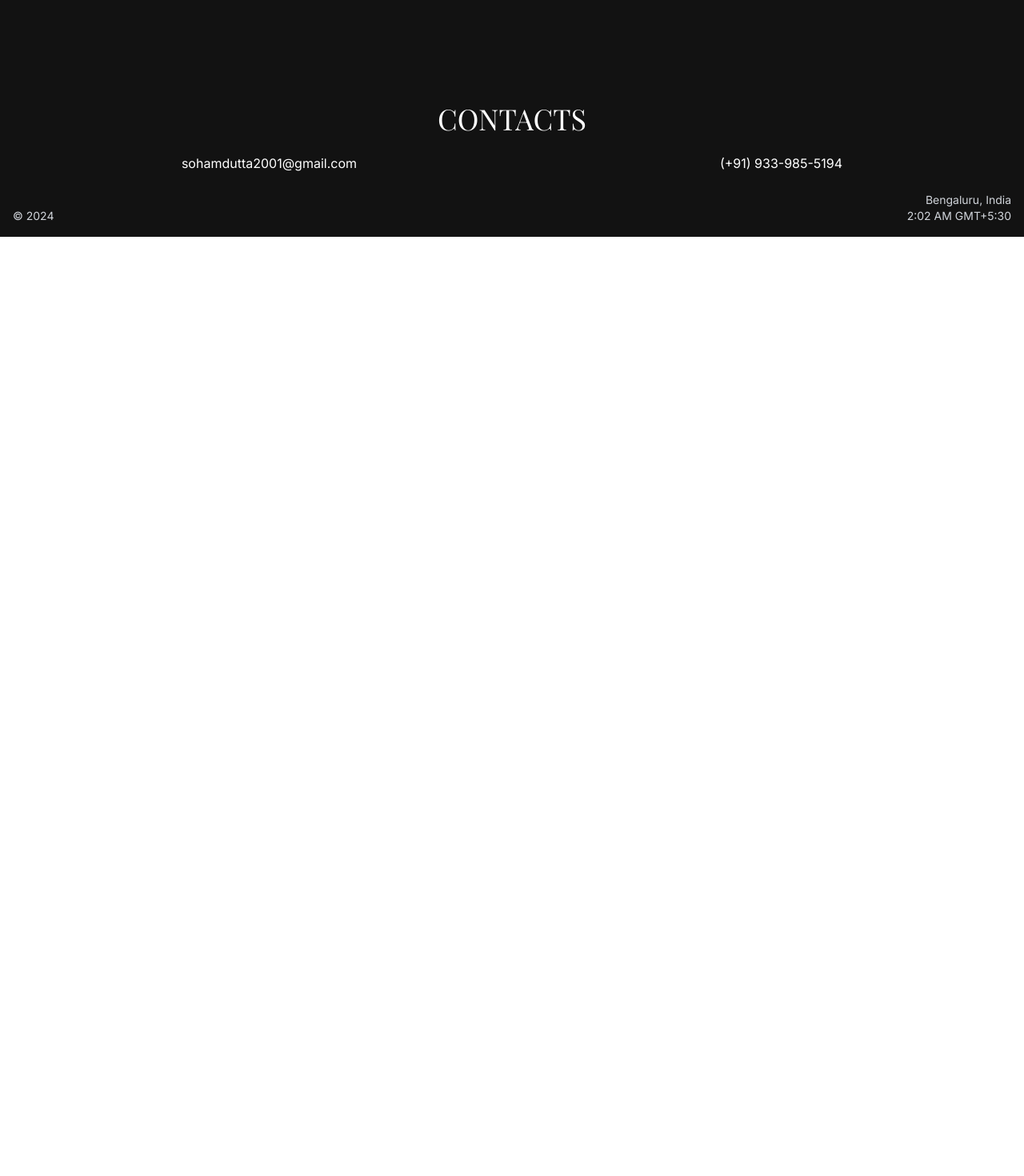
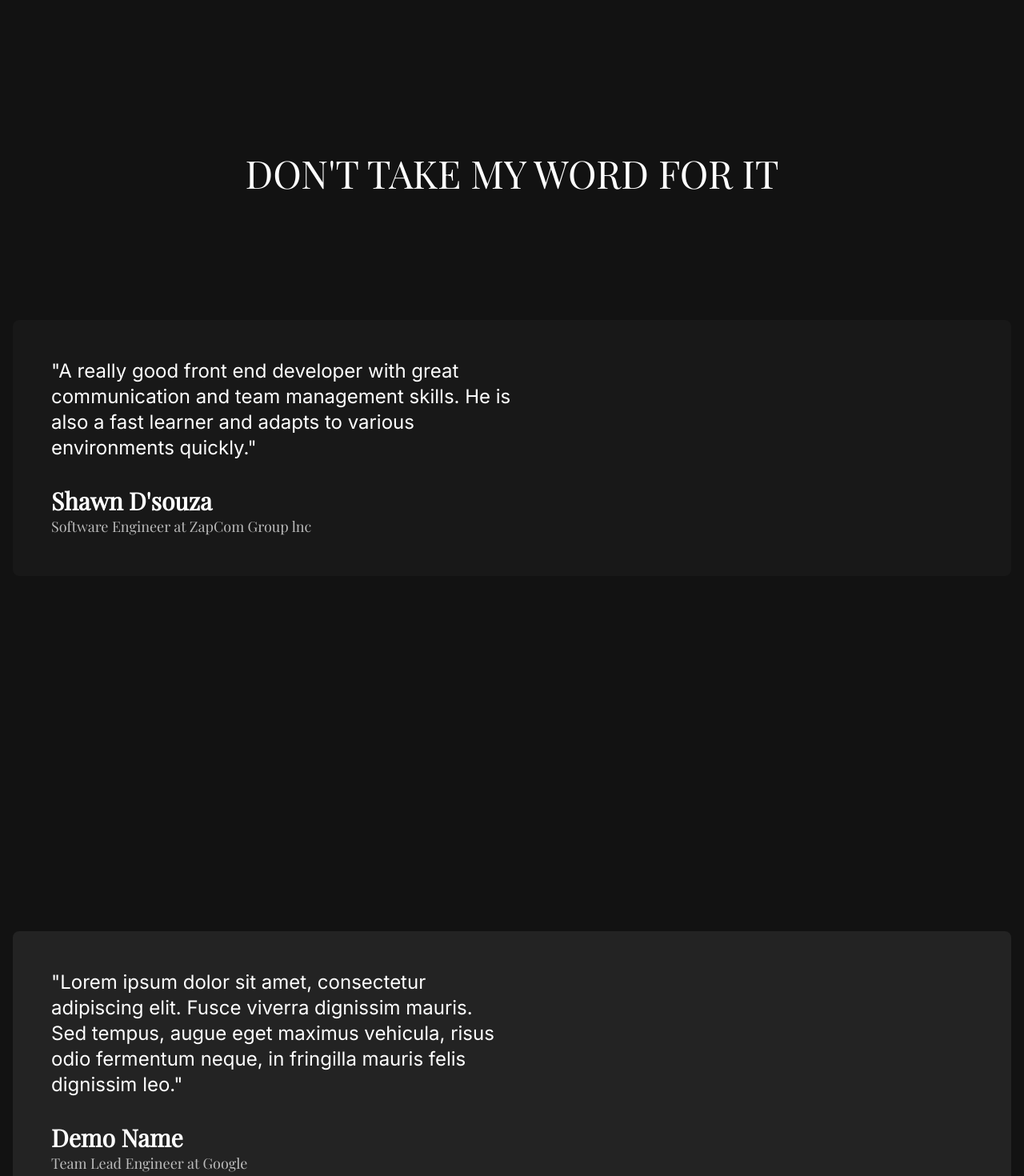
Before and after one commit to shm-dtt/portfolio-v2, a Next.js app: page / in a window 1280 px wide. Shown: the part 740-2210 px from the top of the page at 80% size. Before the commit the page ends 1036 px from the top, so only its background shows below. Built offline with nearby package versions, Linux system fonts and the light colour scheme.

Commit message:
Added Testimonials, other minor changes in Footer

```diff
--- a/app/globals.css
+++ b/app/globals.css
@@ -1,6 +1,10 @@
 @tailwind base;
 @tailwind components;
 @tailwind utilities;
+
+body {
+  background-color: #121212;
+}
 
 /* Hide scrollbar */
 /* For Chrome, Safari, and Opera */
--- a/app/page.tsx
+++ b/app/page.tsx
@@ -6,6 +6,8 @@ import { useEffect, useState } from "react";
 import { AnimatePresence } from "framer-motion";
 import Preloader from "@/components/Preloader/Preloader";
 import Contact from "@/components/Contact/Contact";
+import Experience from "@/components/Experience/Experience";
+import Testimonials from "@/components/Testimonials/Testimonials";
 
 export default function Home() {
 
@@ -18,7 +20,7 @@ export default function Home() {
 
           setTimeout( () => {
             setIsLoading(false);
-            //document.body.style.cursor = 'default'
+            //document.body.style.cursor = 'default''
             window.scrollTo(0,0);
           }, 2000)
       }
@@ -26,11 +28,13 @@ export default function Home() {
   }, [])
 
   return <div>
-    <AnimatePresence mode='wait'>
+    {/* <AnimatePresence mode='wait'>
         {isLoading && <Preloader />}
-      </AnimatePresence>
+      </AnimatePresence> */}
     <Header/>
     <LandingPage />
+    {/* <Experience/> */}
+    <Testimonials/>
     <Contact/>
     <Footer/>
   </div>;
--- a/components/Contact/Contact.tsx
+++ b/components/Contact/Contact.tsx
@@ -6,15 +6,21 @@ const Contact: React.FC = () => {
   return (
     <div className=" flex flex-col items-center justify-center bg-light-black text-white">
       <p
-        className={`${playfairDisplay.className} lg:text-4xl text-3xl uppercase`}
+        className={`${playfairDisplay.className} lg:text-5xl text-3xl uppercase`}
       >
-        Contacts
+        Contact
       </p>
-      <div className={`${inter.className} flex justify-around w-screen my-6`}>
-        <Link href="mailto:sohamdutta2001@gmail.com">
-          sohamdutta2001@gmail.com
-        </Link>
-        <Link href="tel:+919339855194">(+91) 933-985-5194</Link>
+      <div
+        className={`${inter.className} flex justify-around w-screen my-6`}
+      >
+        {/* Add conatct form here */}
+
+        <div className="flex flex-col items-center">
+          <p className=" text-gray-400 text-md">or directly email me at</p>
+          <Link href="mailto:sohamdutta2001@gmail.com" className=" underline text-lg">
+            sohamdutta2001@gmail.com
+          </Link>
+        </div>
       </div>
     </div>
   );
--- /dev/null
+++ b/components/Experience/Experience.tsx
@@ -0,0 +1,17 @@
+import { playfairDisplay } from "@/app/fonts/Fonts";
+import React from "react";
+
+const Experience: React.FC = () => {
+  return (
+    <div className=" flex flex-col items-center justify-center bg-light-black text-white">
+      <p
+        className={`${playfairDisplay.className} lg:text-5xl text-3xl uppercase`}
+      >
+        Experience
+      </p>
+
+    </div>
+  );
+};
+
+export default Experience;
--- a/components/Footer/Footer.tsx
+++ b/components/Footer/Footer.tsx
@@ -1,7 +1,5 @@
 "use client";
-import {
-  inter
-} from "@/app/fonts/Fonts";
+import { inter } from "@/app/fonts/Fonts";
 import { useEffect, useState } from "react";
 import { Data } from "@/app/data/Data";
 
@@ -26,14 +24,17 @@ const Footer: React.FC = () => {
   return (
     <>
       <div
-        className={`px-4 pb-4 flex justify-between items-end bg-light-black text-gray-300 ${inter.className} lg:text-sm text-xs`}
+        className={`p-4 flex justify-between items-end bg-light-black text-white ${inter.className} lg:text-sm text-xs`}
       >
-        <p className=" text-left flex flex-col ">
-          <span>© {Data.year}</span>
+        <p className=" text-left flex flex-col gap-3">
+          <span className=" text-gray-400">VERSION</span>
+          <span>© {Data.year} Edition</span>
         </p>
-        <p className=" text-right flex flex-col">
-          <span>{Data.location}, {Data.country}</span>
-          <span>{time} GMT{Data.gmtOffset}</span>
+        <p className=" text-right flex flex-col gap-3">
+          <span className=" text-gray-400">LOCAL TIME</span>
+          <span>
+            {time} GMT{Data.gmtOffset}
+          </span>
         </p>
       </div>
     </>
--- a/components/Header/Header.tsx
+++ b/components/Header/Header.tsx
@@ -1,15 +1,22 @@
 "use client";
 import { inter } from "@/app/fonts/Fonts";
+import Image from "next/image";
 import Link from "next/link";
 
 const Header: React.FC = () => {
   return (
     <>
       <div
-        className={`p-6 flex justify-between items-end bg-light-black text-gray-300 ${inter.className} lg:text-sm text-xs`}
+        className={`p-4 flex justify-between items-center bg-light-black text-gray-300 ${inter.className} lg:text-sm text-xs`}
       >
         <p className=" uppercase">
-          <span>Soham Dutta</span>
+          <span className=" lg:inline-block hidden">Soham Dutta</span>
+          <Image
+            src="/favicon.ico"
+            alt="logo"
+            width={24}
+            height={24}
+            className="inline-block lg:hidden"/>
         </p>
         <p className=" flex uppercase lg:gap-10 gap-5 font-medium">
           <Link href="https://github.com/shm-dsgn" target="_blank">
@@ -22,7 +29,7 @@ const Header: React.FC = () => {
             href="https://drive.google.com/file/d/1-1-9ht1R1086T9KF3m0Ooy4swHL-NFPv/view"
             target="_blank"
           >
-            Resume
+            Resume/CV
           </Link>
         </p>
       </div>
--- a/components/LandingPage/LandingPage.tsx
+++ b/components/LandingPage/LandingPage.tsx
@@ -35,7 +35,7 @@ const LandingPage: React.FC = () => {
   };
 
   return (
-    <div className=" flex flex-col h-screen items-center justify-center bg-light-black">
+    <div className=" flex flex-col h-[110vh] items-center justify-center bg-light-black">
       <div className=" flex flex-col items-center justify-center z-1 pointer-events-none text-white lg:text-7xl md:text-5xl text-4xl text-center uppercase">
         <div>
           <span className={greatVibes.className}>{Data.firstName.charAt(0)}</span>
--- /dev/null
+++ b/components/Testimonials/Card.tsx
@@ -0,0 +1,28 @@
+import { inter, playfairDisplay } from "@/app/fonts/Fonts";
+
+interface CardProps {
+  name: string;
+  role: string;
+  statement: string;
+  color: string;
+  i: number;
+}
+
+const Card: React.FC<CardProps> = ({ name, role, statement, color, i }) => {
+  return (
+    <div className=" h-[90vh] flex items-center justify-center sticky top-0 text-white">
+      <div
+        className=" flex flex-col relative w-screen rounded-lg p-12 origin-top gap-8"
+        style={{ backgroundColor: color, top: `calc(-5vh + ${i * 60}px)` }}
+      >
+        <p className={` ${inter.className} lg:text-2xl text-lg lg:w-1/2`}>"{statement}"</p>
+        <div className={`${playfairDisplay.className}`}>
+          <h2 className="lg:text-3xl text-xl font-extrabold">{name}</h2>
+          <h3 className="lg:text-lg text-md opacity-70">{role}</h3>
+        </div>
+      </div>
+    </div>
+  );
+};
+
+export default Card;
--- /dev/null
+++ b/components/Testimonials/Testimonials.tsx
@@ -0,0 +1,25 @@
+import { playfairDisplay } from "@/app/fonts/Fonts";
+import React from "react";
+import { testimonials } from "./data";
+import Card from "./Card";
+
+const Testimonials: React.FC = () => {
+  return (
+    <div className=" flex flex-col z-1">
+      <div className="text-white text-center">
+      <p
+        className={`${playfairDisplay.className} lg:text-5xl text-3xl uppercase `}
+      >
+        Don't take my word for it
+      </p>
+      </div>
+      <div className=" mx-4 mb-8">
+        {testimonials.map((testimonial, i) => {
+          return <Card key={`p_${i}`} {...testimonial} i={i} />;
+        })}
+      </div>
+    </div>
+  );
+};
+
+export default Testimonials;
--- /dev/null
+++ b/components/Testimonials/data.ts
@@ -0,0 +1,37 @@
+export const testimonials = [
+  {
+    name: "Shawn D'souza",
+    role: "Software Engineer at ZapCom Group lnc",
+    statement:
+      "A really good front end developer with great communication and team management skills. He is also a fast learner and adapts to various environments quickly.",
+    color: "#181818",
+  },
+  {
+    name: "Demo Name",
+    role: "Team Lead Engineer at Google",
+    statement:
+      "Lorem ipsum dolor sit amet, consectetur adipiscing elit. Fusce viverra dignissim mauris. Sed tempus, augue eget maximus vehicula, risus odio fermentum neque, in fringilla mauris felis dignissim leo.",
+    color: "#232323",
+  },
+  {
+    name: "Demo Name",
+    role: "Team Lead Engineer at Google",
+    statement:
+      "Lorem ipsum dolor sit amet, consectetur adipiscing elit. Fusce viverra dignissim mauris. Sed tempus, augue eget maximus vehicula, risus odio fermentum neque, in fringilla mauris felis dignissim leo.",
+    color: "#2E2E2E",
+  },
+  // {
+  //   name: "Demo Name",
+  //   role: "Team Lead Engineer at Google",
+  //   statement:
+  //     "Lorem ipsum dolor sit amet, consectetur adipiscing elit. Fusce viverra dignissim mauris. Sed tempus, augue eget maximus vehicula, risus odio fermentum neque, in fringilla mauris felis dignissim leo.",
+  //   color: "#3E3E3E",
+  // },
+  // {
+  //   name: "Demo Name",
+  //   role: "Team Lead Engineer at Google",
+  //   statement:
+  //     "Lorem ipsum dolor sit amet, consectetur adipiscing elit. Fusce viverra dignissim mauris. Sed tempus, augue eget maximus vehicula, risus odio fermentum neque, in fringilla mauris felis dignissim leo.",
+  //   color: "#515151",
+  // },
+];
```
